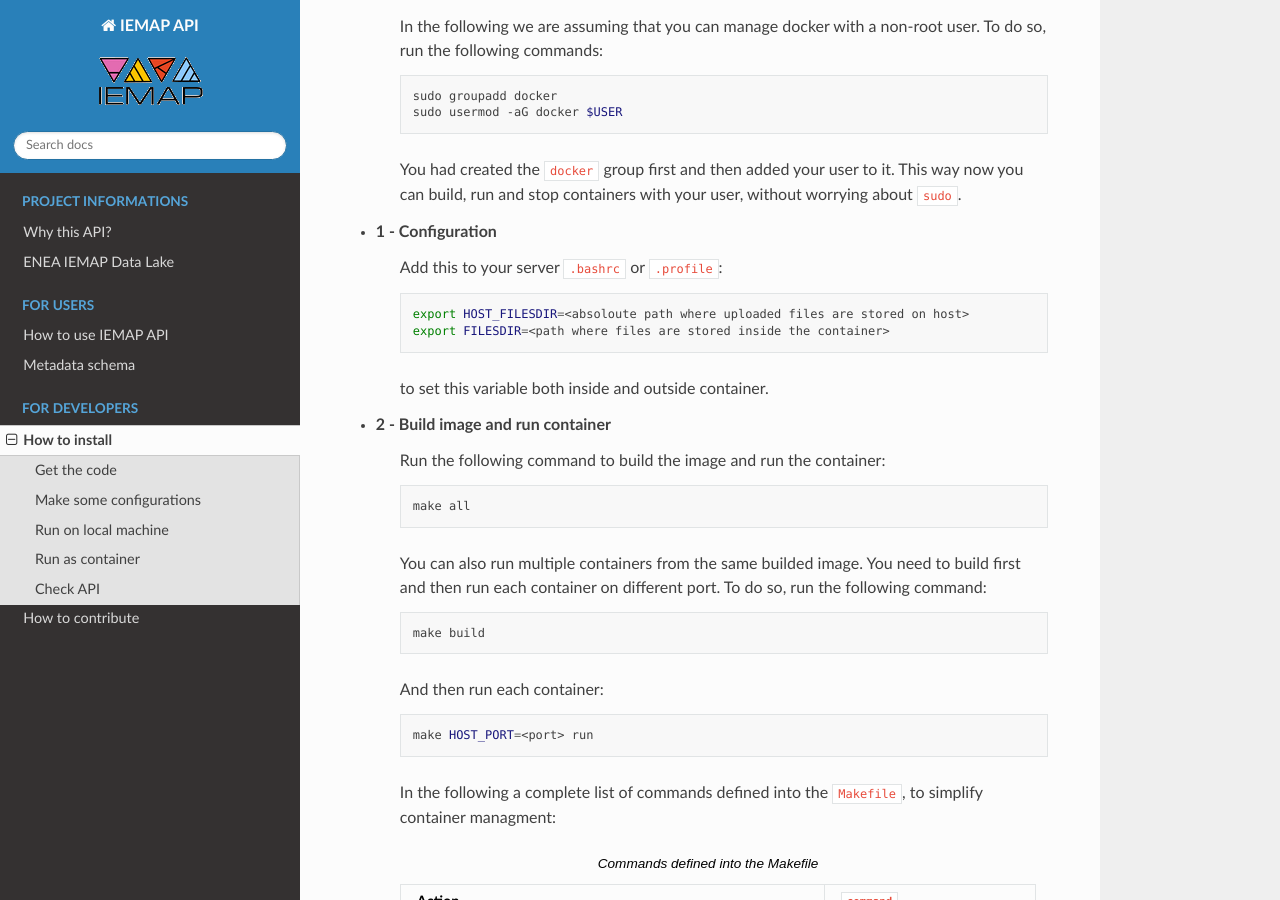
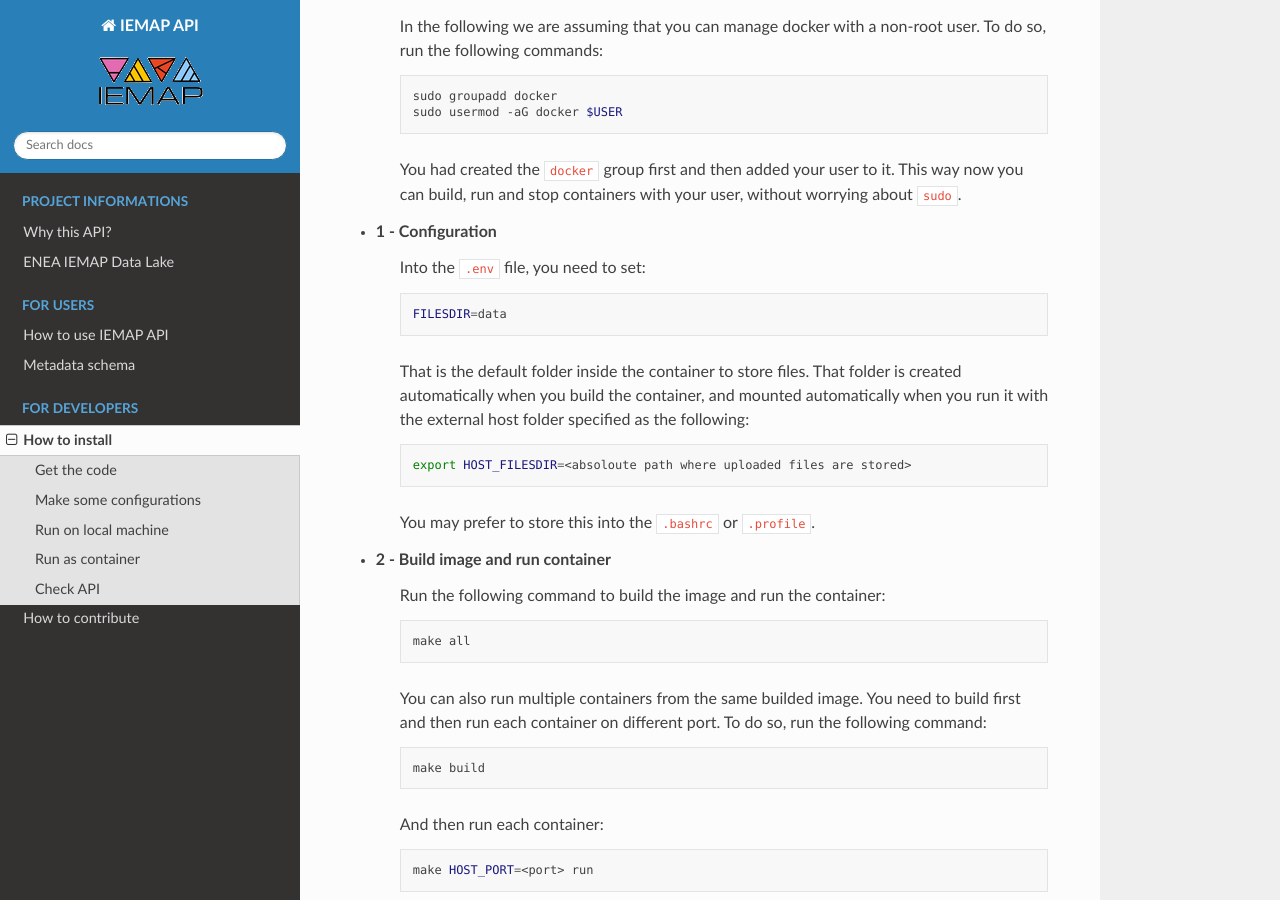
Before and after one commit to ai4mat/iemap-api-docs, a Sphinx documentation site: the page built from docs/install.rst, in a window 1280 px wide and 900 px high, scrolled down 1583 px. Built offline with Sphinx 7.4.7 and the Read the Docs theme 2.0.0, drawn with Linux system fonts in a browser that asks for light colours.

Commit message:
last updates

```diff
--- a/docs/install.rst
+++ b/docs/install.rst
@@ -96,15 +96,20 @@ Run as container
     You had created the :code:`docker` group first and then added your user to it. This way now you can build, run and stop containers with your user, without worrying about :code:`sudo`.
 
 * 1 - Configuration
-    Add this to your server :code:`.bashrc` or :code:`.profile`:
+    Into the :code:`.env` file, you need to set:
 
     .. code-block:: bash
 
-        export HOST_FILESDIR=<absoloute path where uploaded files are stored on host>
-        export FILESDIR=<path where files are stored inside the container>
+        FILESDIR=data
 
 
-    to set this variable both inside and outside container.
+    That is the default folder inside the container to store files. That folder is created automatically when you build the container, and mounted automatically when you run it with the external host folder specified as the following:
+
+    .. code-block:: bash
+
+        export HOST_FILESDIR=<absoloute path where uploaded files are stored>
+
+    You may prefer to store this into the :code:`.bashrc` or :code:`.profile`.
 
 * 2 - Build image and run container
     Run the following command to build the image and run the container:
```
